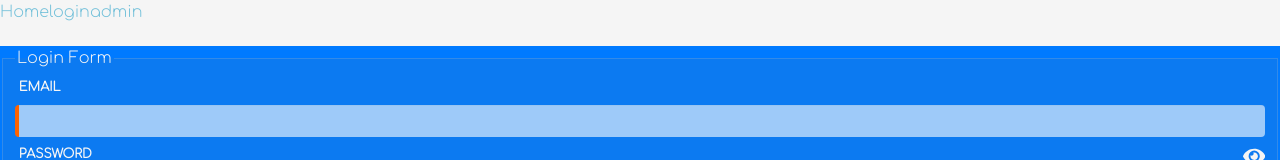
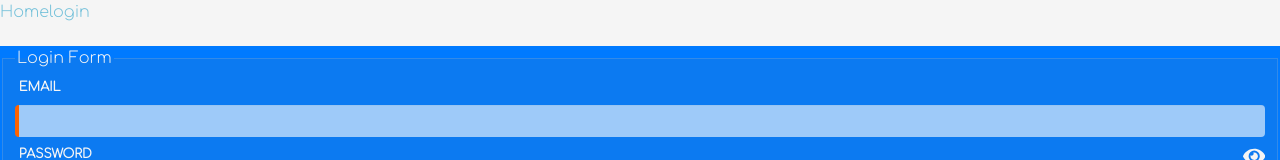
Before and after one commit to MeGallin/social-manager-tws, a React (Vite) app: page /#/forms in a window 1280 px wide. Shown: the top 160 px of the page. Built offline with nearby package versions, Linux system fonts and the light colour scheme.

Commit message:
cookies working

```diff
--- a/package.json
+++ b/package.json
@@ -13,6 +13,7 @@
     "@reduxjs/toolkit": "^1.9.5",
     "axios": "^1.4.0",
     "env-cmd": "^10.1.0",
+    "js-cookie": "^3.0.5",
     "react-icons": "^4.8.0",
     "react-redux": "^8.0.5",
     "react-router-dom": "^6.11.2"
--- a/src/Components/Admin/AdminComponent.jsx
+++ b/src/Components/Admin/AdminComponent.jsx
@@ -1,7 +1,25 @@
+import { useEffect } from 'react';
+import { useSelector } from 'react-redux';
+import { useNavigate } from 'react-router-dom';
 import './AdminComponent.css';
 
 const AdminComponent = () => {
-  return <div>AdminComponent</div>;
+  const navigate = useNavigate();
+  const userLoginInfo = useSelector((state) => state.userLoginInfo);
+  const { cookie } = userLoginInfo;
+
+  useEffect(() => {
+    if (!cookie) {
+      navigate('/forms');
+    }
+  });
+
+  return (
+    <>
+      <h1>AdminComponent</h1>
+      User Details to follow!!
+    </>
+  );
 };
 
 export default AdminComponent;
--- a/src/Components/Header/HeaderComponent.jsx
+++ b/src/Components/Header/HeaderComponent.jsx
@@ -1,7 +1,11 @@
 import { NavLink } from 'react-router-dom';
+import { useSelector } from 'react-redux';
 import './HeaderComponent.css';
 
 const HeaderComponent = () => {
+  const userLoginInfo = useSelector((state) => state.userLoginInfo);
+  const { cookie } = userLoginInfo;
+
   return (
     <header>
       <nav>
@@ -11,18 +15,22 @@ const HeaderComponent = () => {
         >
           Home
         </NavLink>
+
+        {cookie ? (
+          <NavLink
+            className={(navData) => (navData.isActive ? 'active' : '')}
+            to="/admin"
+          >
+            admin
+          </NavLink>
+        ) : (
           <NavLink
             className={(navData) => (navData.isActive ? 'active' : '')}
             to="/forms"
           >
             login
           </NavLink>
-        <NavLink
-          className={(navData) => (navData.isActive ? 'active' : '')}
-          to="/admin"
-        >
-          admin
-        </NavLink>
+        )}
       </nav>
     </header>
   );
--- a/src/Store/authReducer.js
+++ b/src/Store/authReducer.js
@@ -1,5 +1,6 @@
 import { createSlice, createAsyncThunk } from '@reduxjs/toolkit';
 import axios from 'axios';
+import Cookies from 'js-cookie';
 
 const config = {
   headers: {
@@ -61,6 +62,8 @@ export const login = createAsyncThunk(
         formData,
         config,
       );
+
+      // Cookies.set('auth_cookie', data?.token, { expires: 7 });
       return data;
     } catch (error) {
       return rejectWithValue(error.message);
@@ -75,6 +78,7 @@ export const loginSlice = createSlice({
     loading: false,
     success: false,
     error: null,
+    cookie: Cookies.get('auth_cookie'),
   },
   reducers: {},
   extraReducers: (builder) => {
@@ -87,6 +91,9 @@ export const loginSlice = createSlice({
         state.loading = false;
         state.success = true;
         state.userInfo = action.payload;
+        state.cookie = Cookies.set('auth_cookie', action.payload.token, {
+          expires: 1,
+        });
       })
       .addCase(login.rejected, (state, action) => {
         state.loading = false;
```
Also changed, not shown: 1 other file (tests, documents, lock files or other folders). Lines whose indentation alone changed are shown as unchanged.
